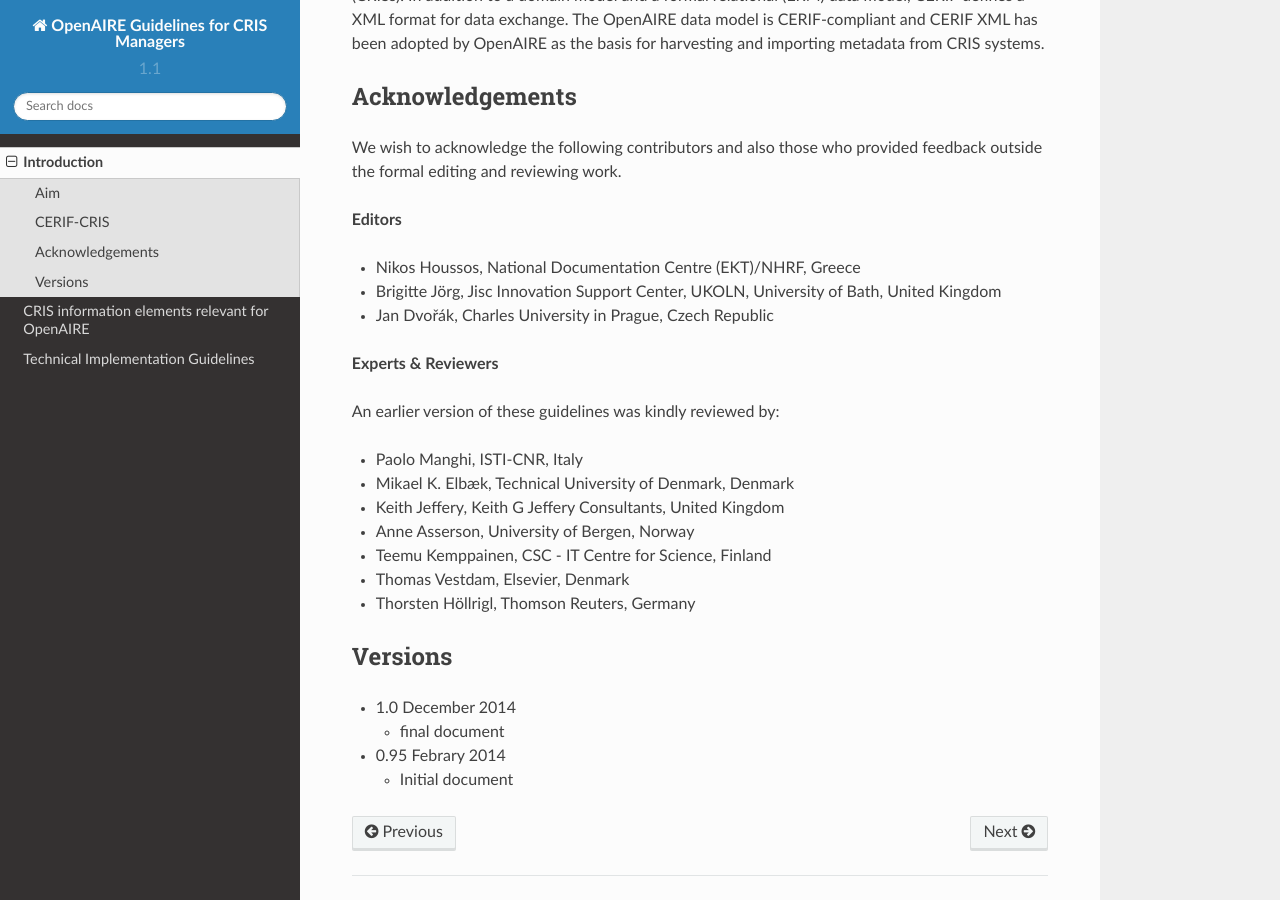
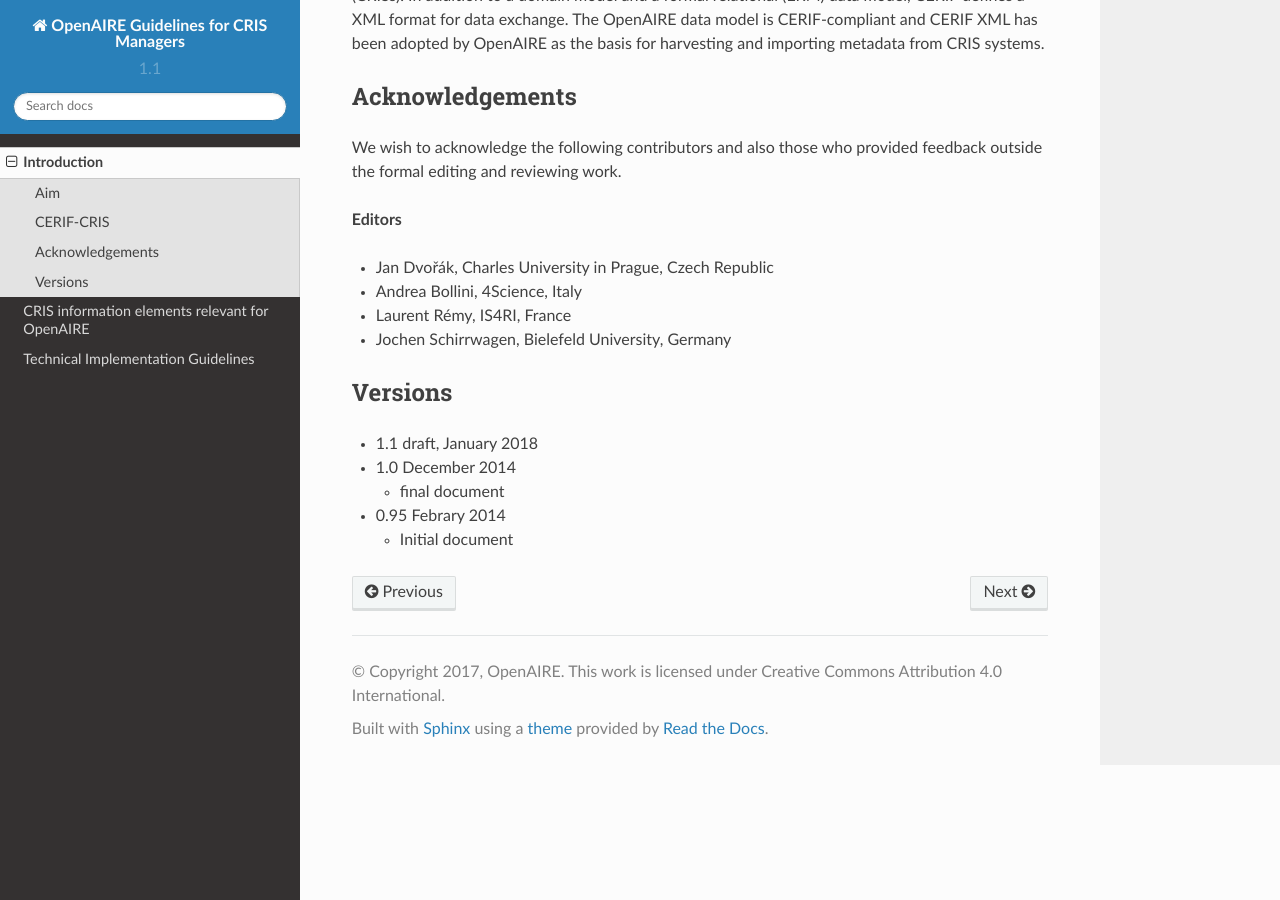
Before and after one commit to openaire/guidelines-cris-managers, a Sphinx documentation site: the page built from docs/introduction.rst, in a window 1280 px wide and 900 px high, scrolled down 576 px. Built offline with Sphinx 7.4.7 and the Read the Docs theme 2.0.0, drawn with Linux system fonts in a browser that asks for light colours; a script that is not in the unit is left out.

```diff
--- a/docs/conf.py
+++ b/docs/conf.py
@@ -107,6 +107,8 @@ pygments_style = 'sphinx'
 # If true, keep warnings as "system message" paragraphs in the built documents.
 #keep_warnings = False
 
+def setup(app):
+    app.add_javascript('https://hypothes.is/embed.js')
 
 # -- Options for HTML output ----------------------------------------------
 
--- a/docs/introduction.rst
+++ b/docs/introduction.rst
@@ -17,25 +17,14 @@ We wish to acknowledge the following contributors and also those who provided fe
 
 **Editors**
 
-- Nikos Houssos, National Documentation Centre (EKT)/NHRF, Greece
-- Brigitte Jörg, Jisc Innovation Support Center, UKOLN, University of Bath, United Kingdom
 - Jan Dvořák, Charles University in Prague, Czech Republic
-
-
-**Experts & Reviewers**
-
-An earlier version of these guidelines was kindly reviewed by:
-
-- Paolo Manghi, ISTI-CNR, Italy
-- Mikael K. Elbæk, Technical University of Denmark, Denmark
-- Keith Jeffery, Keith G Jeffery Consultants, United Kingdom
-- Anne Asserson, University of Bergen, Norway
-- Teemu Kemppainen, CSC - IT Centre for Science, Finland
-- Thomas Vestdam, Elsevier, Denmark
-- Thorsten Höllrigl, Thomson Reuters, Germany
+- Andrea Bollini, 4Science, Italy
+- Laurent Rémy, IS4RI, France
+- Jochen Schirrwagen, Bielefeld University, Germany
 
 Versions
 ^^^^^^^^
+* 1.1 draft, January 2018
 * 1.0 December 2014
 
   * final document
```
Also changed, not shown: docs/index.rst (+13 -0 lines).
